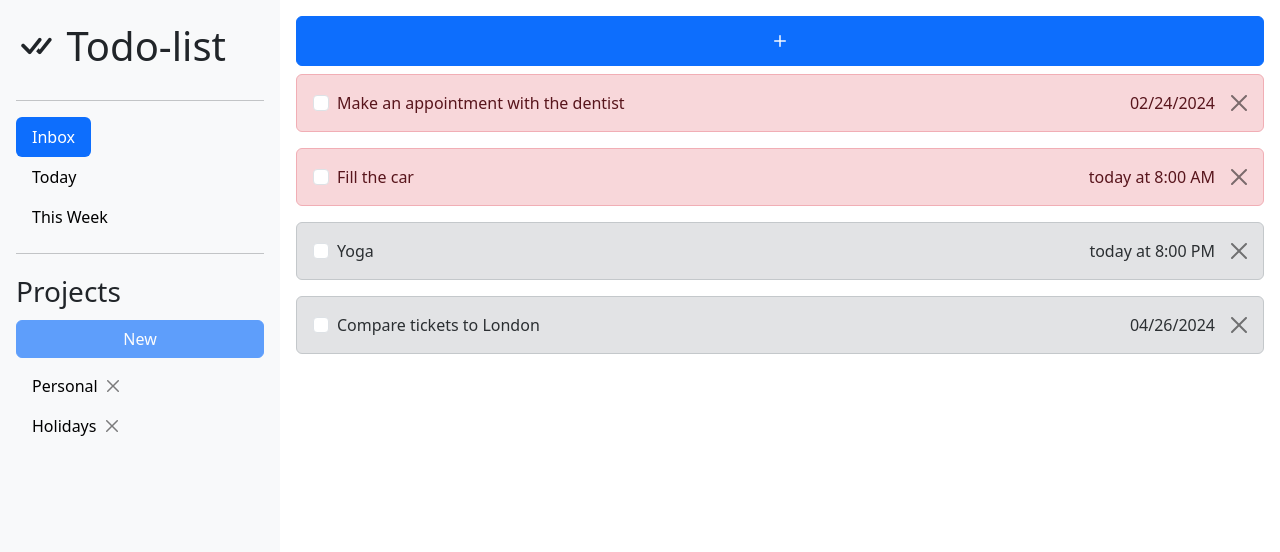
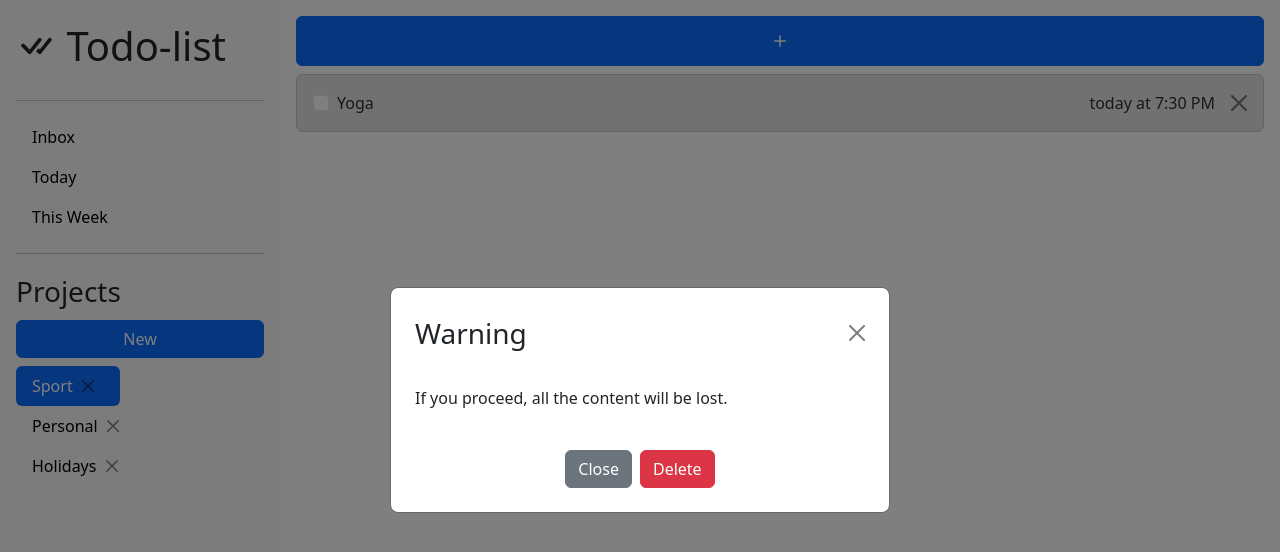
Before and after one commit to AntoineLavacquery/todo-list, a website built with webpack: page dist/index.html in a window 1280 px wide. Both pictures are taken after a click on the button 88 px from the left and 386 px from the top of the page. Built offline with nearby package versions, Linux system fonts and the light colour scheme.

Commit message:
Add project deletion

```diff
--- a/src/index.js
+++ b/src/index.js
@@ -11,13 +11,14 @@ const storage = new Storage();
 // storage.wipe();
 
 const closeButtonMap = new Map();
+let projectButtonToDel = "";
 
 function populateBaseTodos() {
     const todayAt8 = new Date();
     todayAt8.setHours(8, 0, 0, 0);
 
-    const todayAt20 = new Date();
-    todayAt20.setHours(20, 0, 0, 0);
+    const todayAt19 = new Date();
+    todayAt19.setHours(19, 30, 0, 0);
 
     const fiveDaysAwayAt16 = new Date();
     fiveDaysAwayAt16.setDate(-5);
@@ -29,7 +30,7 @@ function populateBaseTodos() {
 
     const passedTodo = new Todo("Make an appointment with the dentist", "Personal", fiveDaysAwayAt16, 1);
     const todaysMorningTodo = new Todo("Fill the car", "Personal", todayAt8, 1);
-    const todaysEveningTodo = new Todo("Yoga", "Sport", todayAt20, 0);
+    const todaysEveningTodo = new Todo("Yoga", "Sport", todayAt19, 0);
     const futureTodo = new Todo("Compare tickets to London", "Holidays", inOneMonth, 2);
 
     storage.addTodo(passedTodo);
@@ -104,17 +105,15 @@ function createButton(label, containerQuery, displayFunction) {
         const closeButton = document.createElement("button");
         closeButton.type = "button";
         closeButton.className = "btn-close";
+
+        closeButton.setAttribute("data-bs-toggle", "modal");
+        closeButton.setAttribute("data-bs-target", "#del-project-modal");
+        closeButton.setAttribute("aria-label", "Close");
         closeButton.style.fontSize = "0.75rem";
         closeButton.style.paddingLeft = "1rem";
 
-        closeButton.setAttribute("aria-label", "Close");
-        closeButton.addEventListener("click", function (event) {
-            event.stopPropagation();
-            button.remove();
-        });
-
         closeButton.addEventListener("click", () => {
-            storage.deleteProject(label);
+            projectButtonToDel = button;
         });
 
         button.appendChild(closeButton);
@@ -141,7 +140,6 @@ function isTodoRed(todo) {
 }
 
 function createTodoElement(todo) {
-    console.log({ todo });
     const todoElement = document.createElement("div");
     todoElement.classList = `alert ${isTodoRed(todo)} alert-dismissible fade show d-flex justify-content-between`;
 
@@ -243,6 +241,20 @@ addProjectButton.addEventListener("click", () => {
     addProjectModal.hide();
 });
 
+const delProjectButton = document.querySelector("button#del-project");
+delProjectButton.addEventListener("click", () => {
+    if (projectButtonToDel.length === 0) {
+        console.error("projectButtonToDel error");
+    } else {
+        storage.deleteProject(projectButtonToDel.innerText);
+        projectButtonToDel.remove();
+        projectButtonToDel = "";
+
+        const delProjectModal = bootstrap.Modal.getInstance(document.querySelector("#del-project-modal"));
+        delProjectModal.hide();
+    }
+});
+
 createButton("Inbox", "ul#home", displayInbox);
 createButton("Today", "ul#home", displayToday);
 createButton("This Week", "ul#home", displayThisWeek);
@@ -253,7 +265,3 @@ document.addEventListener("DOMContentLoaded", function () {
 });
 
 loadProjects();
-
-// TODO
-// Ouverture d'un modal demandant confirmation
-// Suppression de tous les TODOs
```
Also changed, not shown: dist/index.html, dist/main.js.
